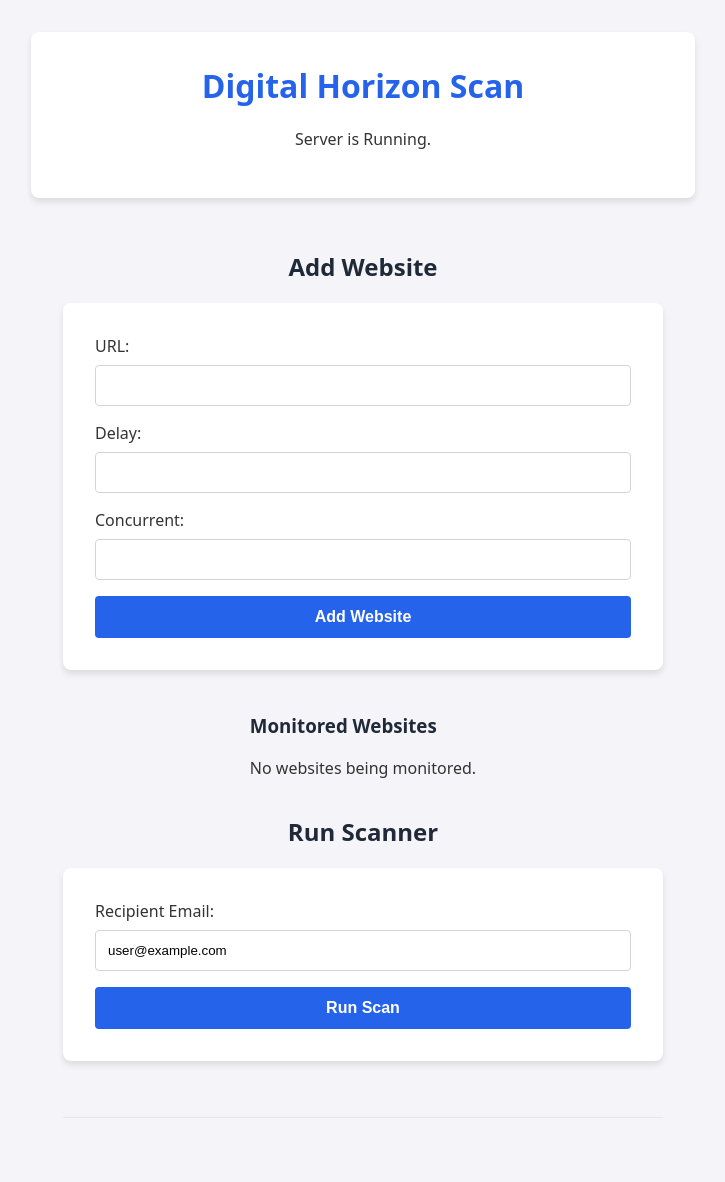
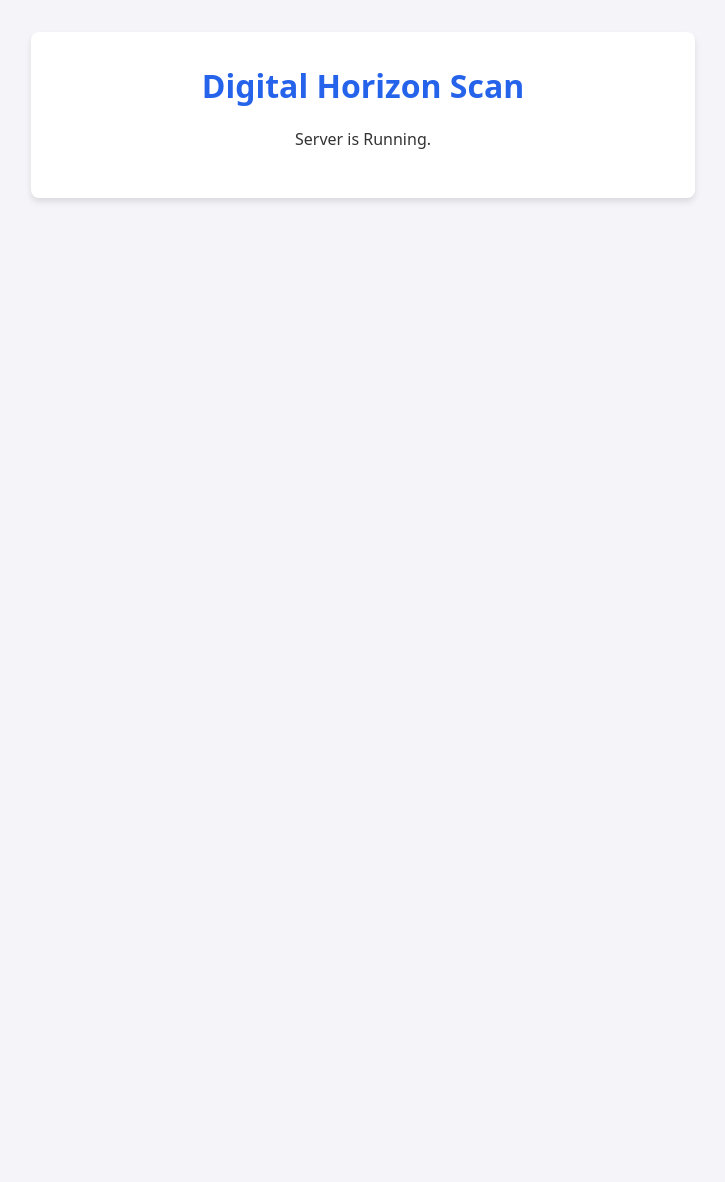
Before and after one commit to Jakespitteler/Digital-Horizon-Scan-Project, a FastAPI app: page / in a window 1280 px wide. Shown: the whole page, without its empty margins (277-1002 px from the left). After the commit the page ends 202 px from the top, so only its background shows below. Run offline with FastAPI, Linux system fonts and the light colour scheme; parts of the project's set-up code (start-up, migrations or seed data) failed here and were passed over.

```diff
--- a/app/frontend/static/style.css
+++ b/app/frontend/static/style.css
@@ -24,75 +24,3 @@ h1 {
     color: #2563eb;
     margin-top: 0;
 }
-
-h2, h3 {
-    color: #1f2937;
-}
-
-form {
-    background: white;
-    padding: 2rem;
-    border-radius: 8px;
-    box-shadow: 0 4px 6px rgba(0, 0, 0, 0.1);
-    width: 100%;
-    max-width: 600px;
-    box-sizing: border-box;
-    margin-bottom: 1.5rem;
-}
-
-input[type="text"] {
-    width: 100%;
-    padding: 0.75rem;
-    margin-top: 0.5rem;
-    margin-bottom: 1rem;
-    border: 1px solid #d1d5db;
-    border-radius: 4px;
-    box-sizing: border-box;
-}
-
-button {
-    background-color: #2563eb;
-    color: white;
-    border: none;
-    padding: 0.75rem 1.5rem;
-    font-size: 1rem;
-    border-radius: 4px;
-    cursor: pointer;
-    width: 100%;
-    font-weight: 600;
-}
-
-button:hover {
-    background-color: #1d4ed8;
-}
-
-hr {
-    width: 100%;
-    max-width: 600px;
-    border: 0;
-    border-top: 1px solid #e5e7eb;
-    margin: 2rem 0;
-}
-
-div > div {
-    background: white;
-    padding: 2rem;
-    border-radius: 8px;
-    box-shadow: 0 4px 6px rgba(0, 0, 0, 0.1);
-    width: 100%;
-    max-width: 600px;
-    box-sizing: border-box;
-}
-
-ul {
-    max-height: 250px;
-    overflow-y: auto;
-    padding-left: 1.5rem;
-    text-align: left;
-    word-break: break-all;
-}
-
-li {
-    margin-bottom: 0.5rem;
-    font-size: 0.9rem;
-}
--- a/app/frontend/templates/index.html
+++ b/app/frontend/templates/index.html
@@ -12,44 +12,5 @@
         <p>{{ message }}</p>
     </div>
 
-    <h2>Add Website</h2>
-    <form action="/add/website" method="post">
-        <div>
-            <label for="url">URL:</label>
-            <input type="text" id="url" name="url" required>
-            <label for="url">Delay:</label>
-            <input type="text" id="delay" name="delay">
-            <label for="url">Concurrent:</label>
-            <input type="text" id="concurrent" name="concurrent">
-        </div>
-    <button type="submit">Add Website</button>
-    </form>
-
-    {% if websites is not none %}
-    <div>
-        <h3>Monitored Websites</h3>
-
-        {% if websites | length > 0 %}
-        <ul>
-            {% for website in websites %}
-            <li><a href="{{ website }}" target="_blank">{{ website }}</a></li>
-            {% endfor %}
-        </ul>
-        {% else %}
-        <p>No websites being monitored.</p>
-        {% endif %}
-    </div>
-    {% endif %}
-
-    <h2>Run Scanner</h2>
-    <form action="/scanner" method="post">
-        <div>
-            <label for="recipient_email">Recipient Email:</label><br>
-            <input type="text" id="recipient_email" name="recipient_email" value="{{ recipient_email | default('user@example.com') }}" required>
-        </div>
-        <button type="submit">Run Scan</button>
-    </form>
-    <hr>
-
 </body>
 </html>
```
Also changed, not shown: app/db/services/website_service.py (+25 -0 lines), app/frontend/api/routers.py (+2 -22 lines), app/scanner.py (+14 -3 lines).
